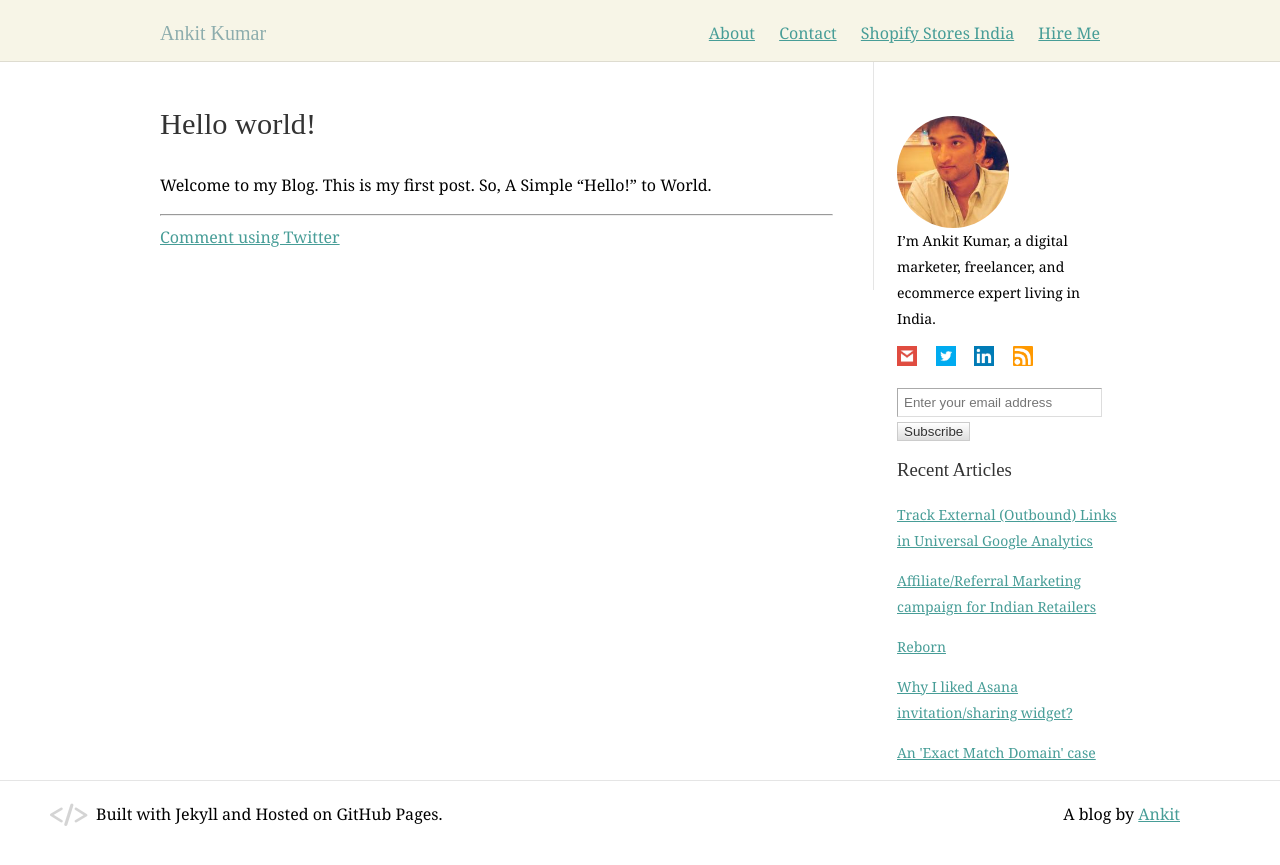
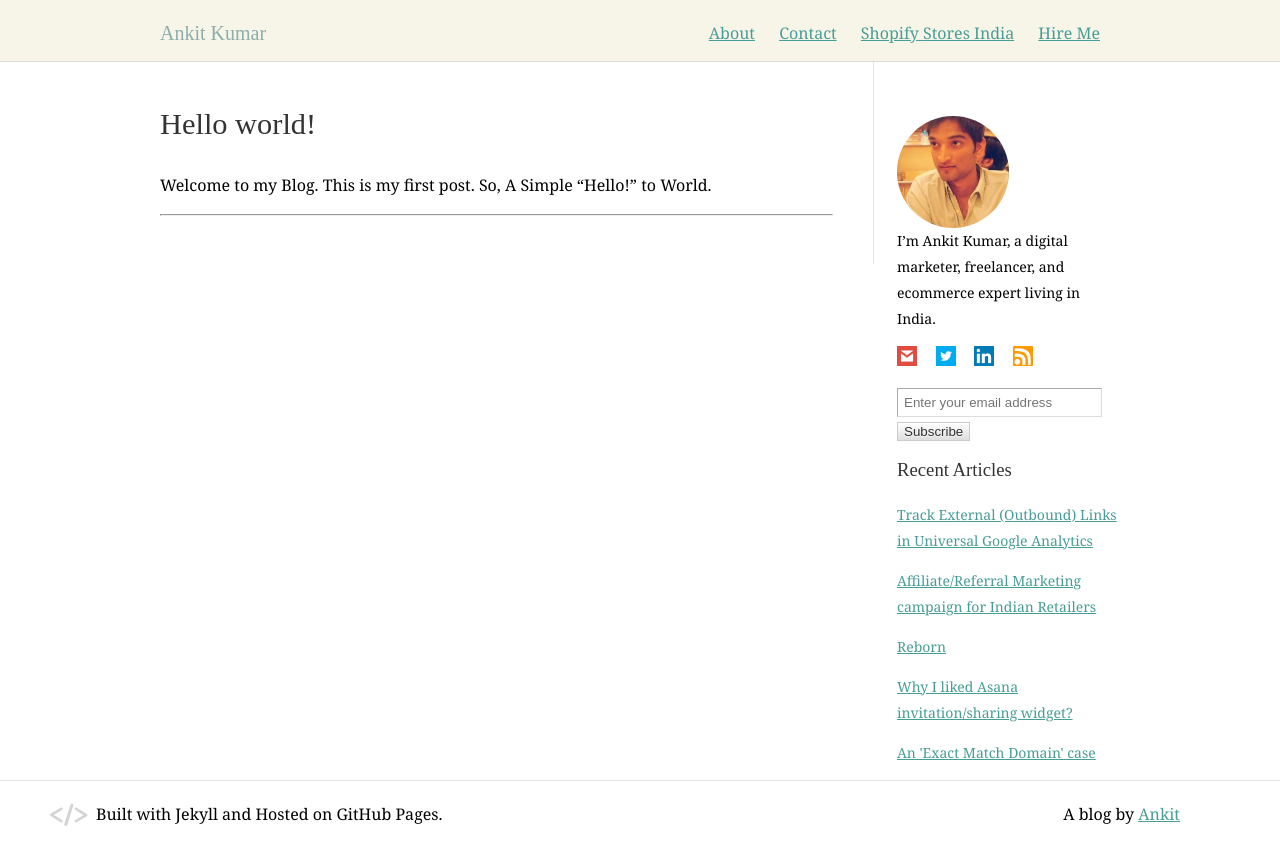
Before and after one commit to ankit7/ankit7.github.io, a Jekyll site: the page built from _posts/2010-07-03-hello-world.markdown, in a window 1280 px wide. Shown: the top 865 px of the page. Built offline with Jekyll 4.4.1, drawn with Linux system fonts in a browser that asks for light colours; nearby versions of some CDN libraries.

Commit message:
Removed Twitter Comment

```diff
--- a/_layouts/post.html
+++ b/_layouts/post.html
@@ -4,6 +4,7 @@ layout: default
 <h1>{{ page.title }}</h1>
 <div class="post">
 {{ content }}
+<hr>
 <!-- START: Livefyre Embed -->
 <div id="livefyre-comments"></div>
 <script type="text/javascript" src="http://zor.livefyre.com/wjs/v3.0/javascripts/livefyre.js"></script>
@@ -24,7 +25,5 @@ layout: default
 }());
 </script>
 <!-- END: Livefyre Embed -->
-<hr>
-<!-- Twitter Comment -->
-<a href="http://twitter.com/akravi">Comment using Twitter</a>
+
 </div>
```
